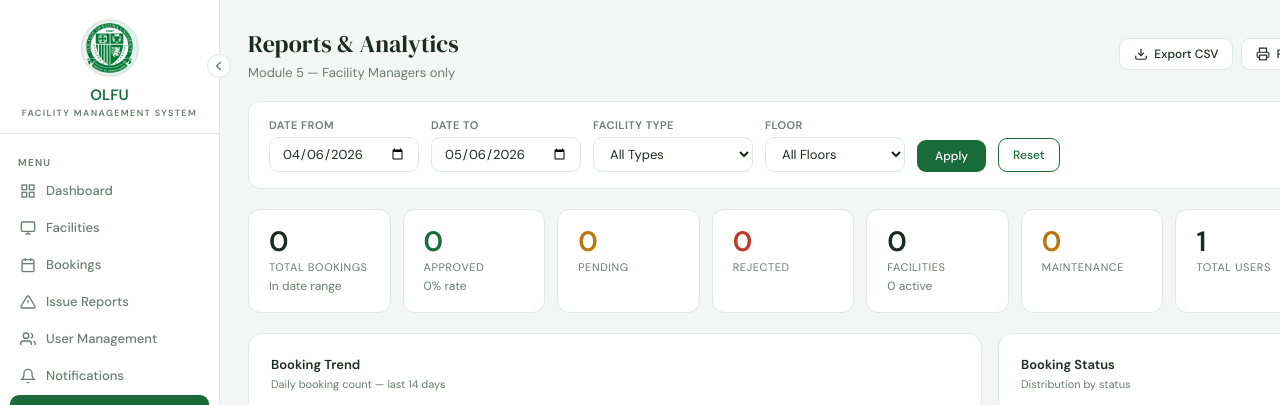
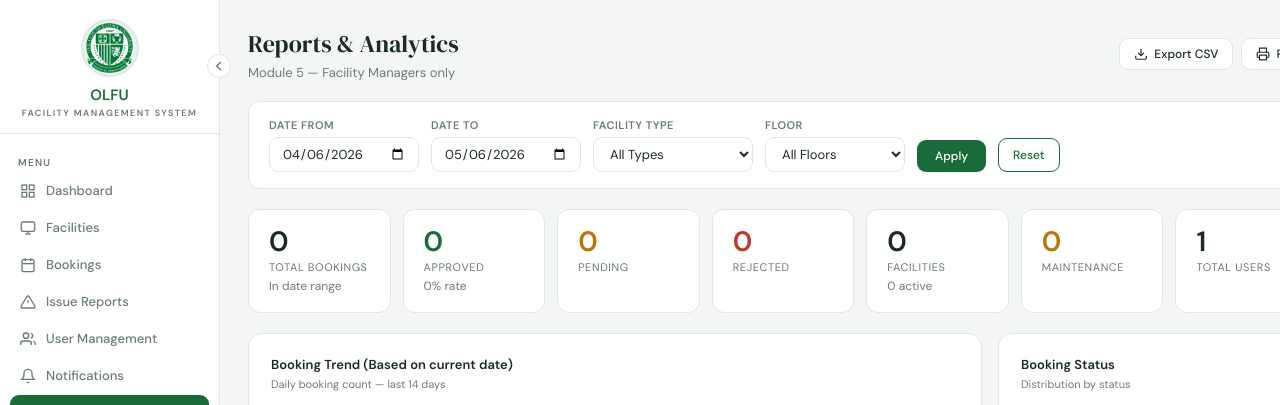
Before and after one commit to naoi-reii/fms-olf0qc, a Django app: page /reports/ in a window 1280 px wide; the page is wider, and only the part inside the window is pictured. Shown: the part 63-468 px from the top of that part. Run offline with Django 5.2, Linux system fonts and the light colour scheme; the visitor is signed in with stand-in values (Sample User, id 1); data comes from the database, SQL or seed files in the repository; data that the repository does not hold is empty; some libraries are stand-ins or nearby versions.

Commit message:
Update reports.html
added an extra text on "Booking Trend"

```diff
--- a/templates/reports.html
+++ b/templates/reports.html
@@ -112,7 +112,7 @@
 <div style="display:grid;grid-template-columns:1fr 320px;gap:16px;margin-bottom:16px;">
 
   <div class="report-card">
-    <div class="chart-title">Booking Trend</div>
+    <div class="chart-title">Booking Trend (Based on current date)</div>
     <div class="chart-sub">Daily booking count — last 14 days</div>
     <canvas id="dailyChart" height="100"></canvas>
   </div>
```
